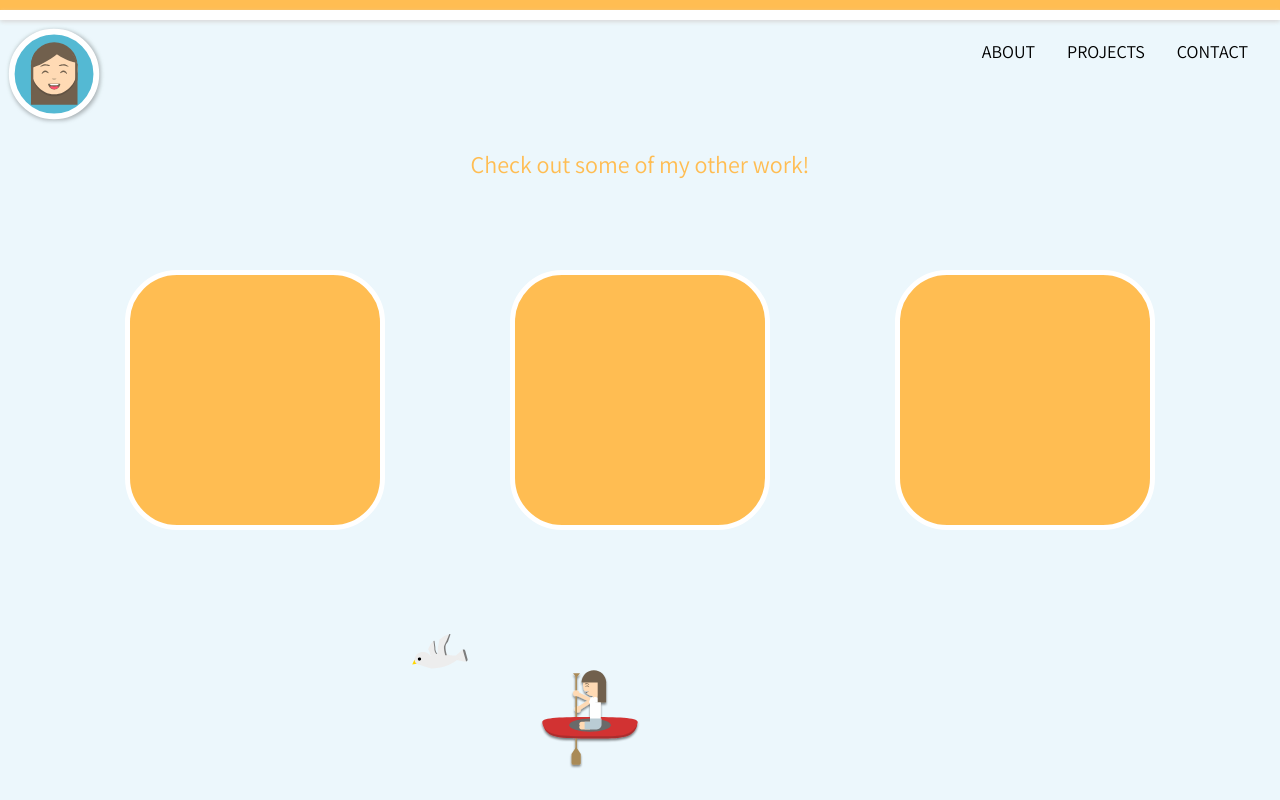
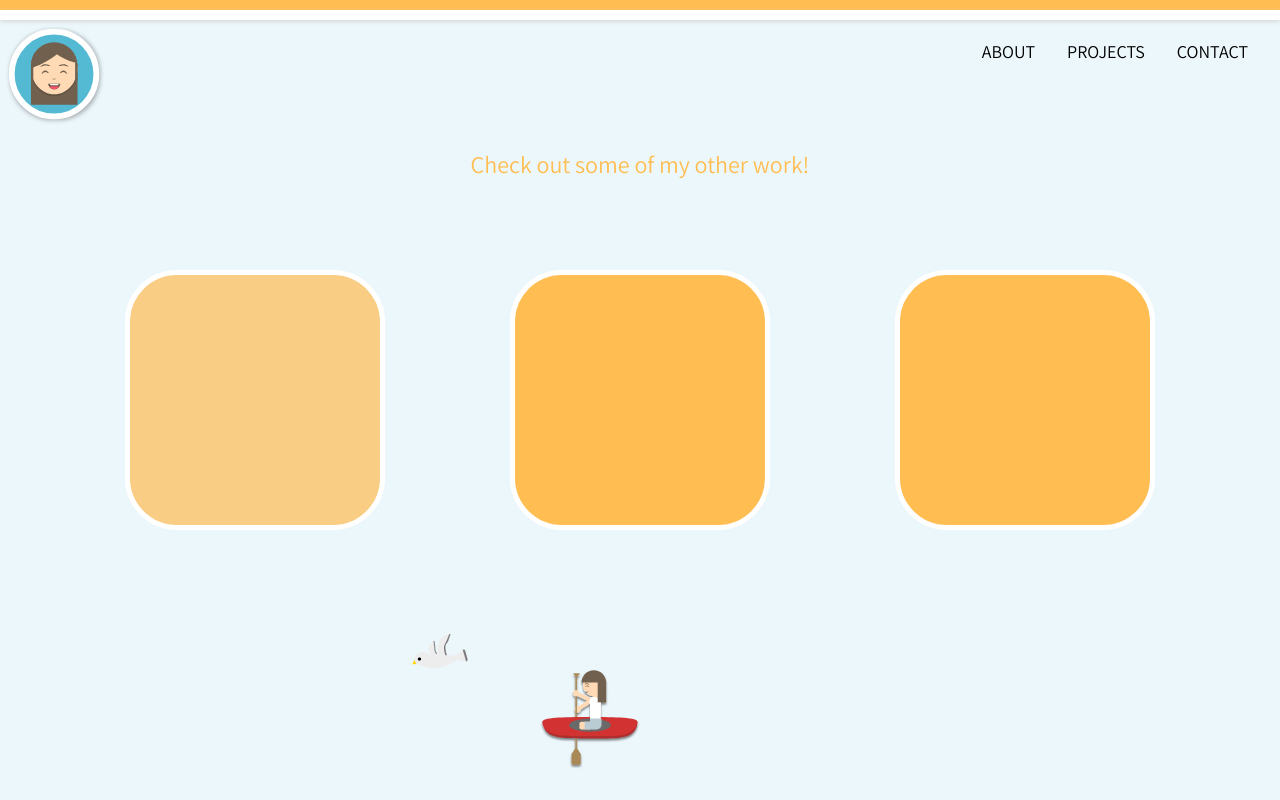
Before and after one commit to SilviaVecek/portfolio, a React (Create React App) app: page / in a window 1280 px wide. In both pictures the pointer is over the element 255 px from the left and 2181 px from the top of the page. Shown: the part 1781-2581 px from the top of the page. Built offline with nearby package versions, Linux system fonts and the light colour scheme.

Commit message:
form test

```diff
--- a/src/components/Contact/index.js
+++ b/src/components/Contact/index.js
@@ -6,7 +6,7 @@ const Contact = () => {
     return (
         <div className="contact" id="contact">
         <h2 className="question">Have a question or want to work together?</h2>
-        <form className="contact-form" action="email.php" method="get">
+        <form method="POST" data-netlify="true" name="contact-silvia" className="contact-form">
             <input className="input" type="text" name="name" placeholder="Name" required />
             <input className="input" type="email" name="email" placeholder="Email" required />
             <input className="input message-box" name="message" type="message" placeholder="Message" required />
--- a/src/components/Projects/styles.scss
+++ b/src/components/Projects/styles.scss
@@ -31,8 +31,9 @@ $blue: #54B9D3;
   border-radius: 20%;
   border: 5px solid white;
   margin: 10px 0;
-  &:hover &:focus{
-    background: $blue;
+  transition: all 0.05s ease-in-out;
+  &:hover, &:focus{
+    background: rgba(255, 189, 82, 0.7)
   }
 }
 
```
